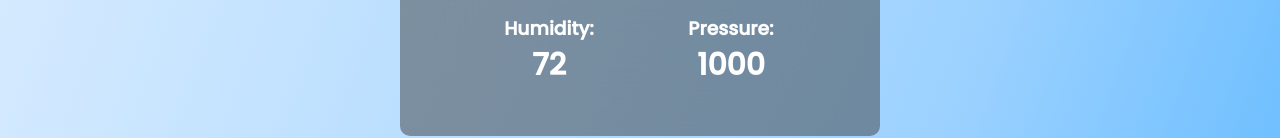
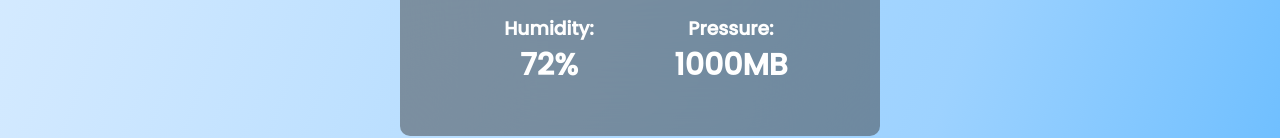
Before and after one commit to 69sarthak69/WeatherPrototype1, a plain HTML site: page index.html in a window 1280 px wide. Shown: the part 1011-1149 px from the top of the page. Drawn offline with Linux system fonts and the light colour scheme; no server answers; a web font is replaced by a local one.

Commit message:
Update index.html

```diff
--- a/index.html
+++ b/index.html
@@ -44,11 +44,11 @@
                         </h3>
                     </div>
                     <div> <img src="images/humidity.png" alt="">
-                        <h3>Humidity:<p id="humid">72</p>
+                        <h3>Humidity:<p id="humid">72%</p>
                         </h3>
                     </div>
                     <div> <img src="images/pressure.png" alt="">
-                        <h3>Pressure:<p id="press">1000</p>
+                        <h3>Pressure:<p id="press">1000MB</p>
                         </h3>
                     </div>
                 </div>
```
